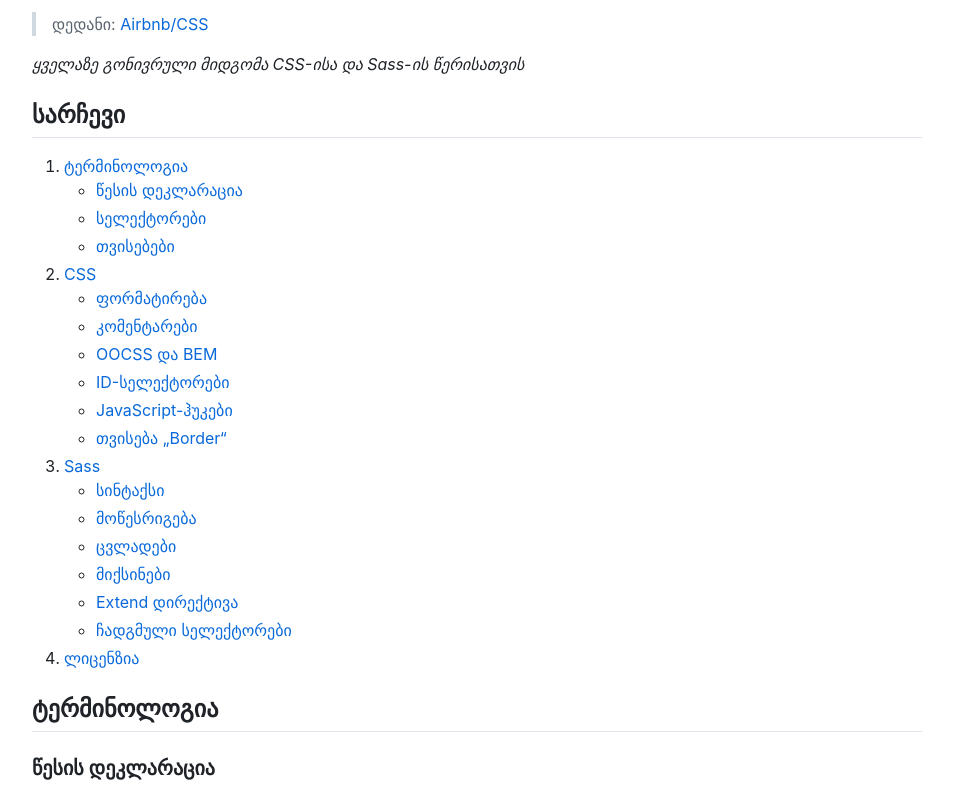
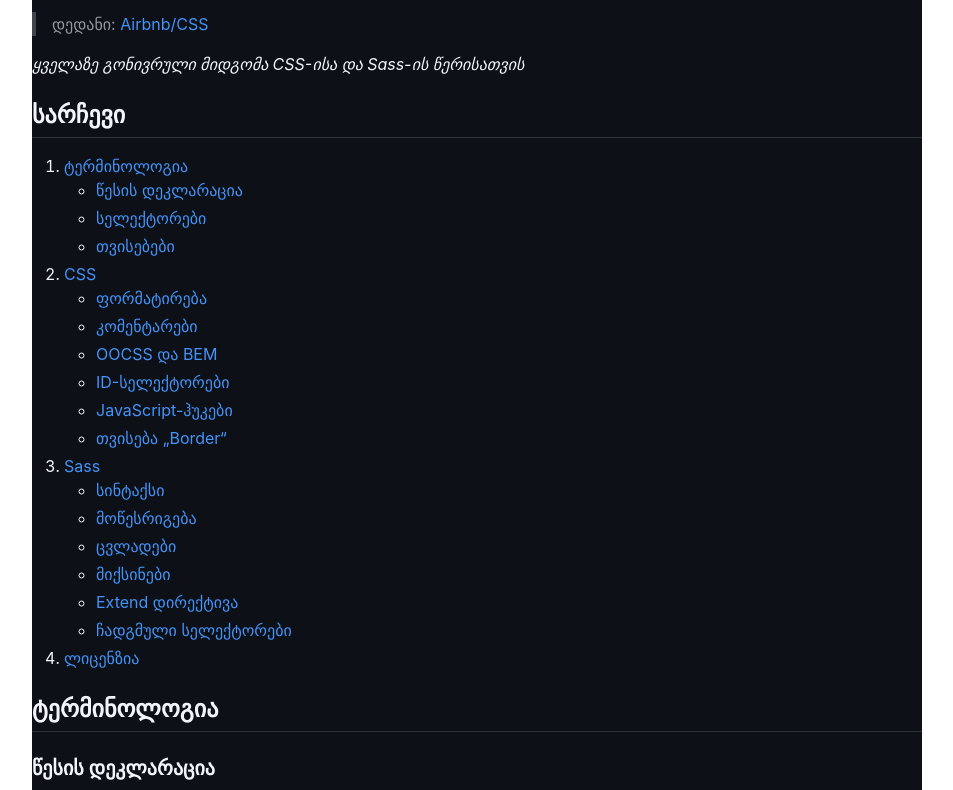
Before and after one commit to davidkadaria/css-style-guide, a plain HTML site: page index.html in a window 1280 px wide. Shown: the part 100-890 px from the top of the page, without its empty margins (163-1116 px from the left). Drawn offline with nearby package versions, Linux system fonts and the light colour scheme.

Commit message:
Update index.html

```diff
--- a/index.html
+++ b/index.html
@@ -1,7 +1,7 @@
 <!DOCTYPE html>
 <html>
   <head>
-    <link rel="stylesheet" href="https://cdnjs.cloudflare.com/ajax/libs/github-markdown-css/5.1.0/github-markdown.min.css" integrity="sha512-KUoB3bZ1XRBYj1QcH4BHCQjurAZnCO3WdrswyLDtp7BMwCw7dPZngSLqILf68SGgvnWHTD5pPaYrXi6wiRJ65g==" crossorigin="anonymous" referrerpolicy="no-referrer" />
+    <link rel="stylesheet" href="https://cdnjs.cloudflare.com/ajax/libs/github-markdown-css/5.1.0/github-markdown-dark.css" integrity="sha512-q0UqxA0Ka1VxVBMFJoNfTVBYFWXqkNeF1N6WZPyLNULkF9YdpAuS/dqsN3/ClxBUzHJGrrkgLJFUlzFgXunXDQ==" crossorigin="anonymous" referrerpolicy="no-referrer" />
     <style>
 			body {
 				box-sizing: border-box;
```
